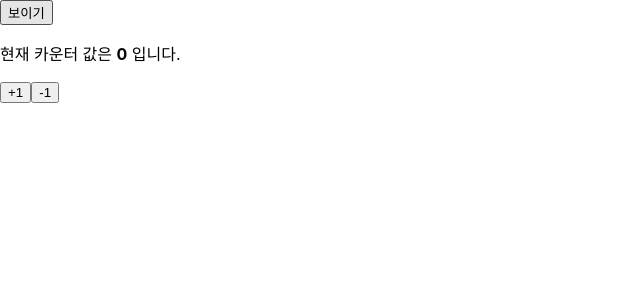
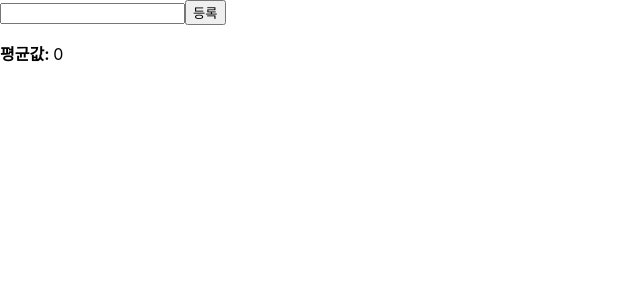
Before and after one commit to hyChunjae2023/react2025, a React (Create React App) app in the folder hello-react/: page / in a window 1280 px wide. Shown: the top 300 px of the page, without its empty margins (0-640 px from the left). Built offline with nearby package versions, Linux system fonts and the light colour scheme.

Commit message:
useMemo Hook 특정값이 바뀔때만 함수(연산) 실행

```diff
--- a/hello-react/src/App.js
+++ b/hello-react/src/App.js
@@ -1,23 +1,14 @@
 import './App.css';
-import { useState } from 'react';
 import ErrorBoundary from './Components/ErrorBoundary';
-import InfoReducer from './Components/InfoReducer';
-import CounterReducer from './Components/CounterReducer';
+import Average from './Components/Average';
 
 const App = () => {
-  const [ visible, setVisible ] = useState(false);
 
   return (
     <div>
-      <button onClick={() => {
-        setVisible(!visible)
-      }}>
-        {visible ? '숨기기' : '보이기' }
-      </button>
       <ErrorBoundary>
-        {visible && <InfoReducer />}
+        <Average />
       </ErrorBoundary>
-      <CounterReducer />
     </div>
   )
 }
--- /dev/null
+++ b/hello-react/src/Components/Average.js
@@ -0,0 +1,53 @@
+import { useState, useMemo } from 'react';
+
+/**
+ * 평균값 계산 반환
+ * input값을 입력할때도 getAverage 함수 호출 이슈 (렌더링할 때마다 함수 호출)
+ *   => [ useMemo Hook ]을 사용해 렌더링하는 과정에서 특정값이 바뀌었을 때만 연산 실행하고 아닌 경우 이전에 연산했던 결과를 재사용 (특정값이 바뀔때만 함수 호출)
+ * @param {*} numbers : 평균값 계산 대상
+ * @returns : 평균값
+ */
+const getAverage = numbers => {
+    //console.log('평균값 계산중...');
+    if (numbers.length === 0) return 0;
+
+    const sum = numbers.reduce((a, b) => a + b);
+    return sum / numbers.length;
+}
+
+const Average = () => {
+    const [ list, setList ] = useState([]);
+    const [ number, setNumber ] = useState('');
+
+    const onChange = e => {
+        setNumber(e.target.value);
+    };
+    const onInsert = e => {
+        const nextList = list.concat(parseInt(number));
+        setList(nextList);
+        setNumber('');
+    };
+
+    /**
+     * [ useMemo Hook ]
+     * list 값이 바뀔때(onInsert)만 getAverage 함수 호출하고 input 값을 입력하는 시점(onChange)에는 getAverage 함수 호출하지 않고 이전 계산된 avg 사용
+    */
+    const avg = useMemo(() => getAverage(list), [list]);
+
+    return (
+        <div>
+            <input value={number} onChange={onChange} />
+            <button onClick={onInsert}>등록</button>
+            <ul>
+                {list.map((value, index) => (
+                    <li key={index}>{value}</li>
+                ))}
+            </ul>
+            <div>
+                <b>평균값: </b>{avg}{/*useMemo Hook 사용전 input 값 입력시에도 getAverage 함수 호출 이슈: getAverage(list)*/}
+            </div>
+        </div>
+    )
+};
+
+export default Average;
```
